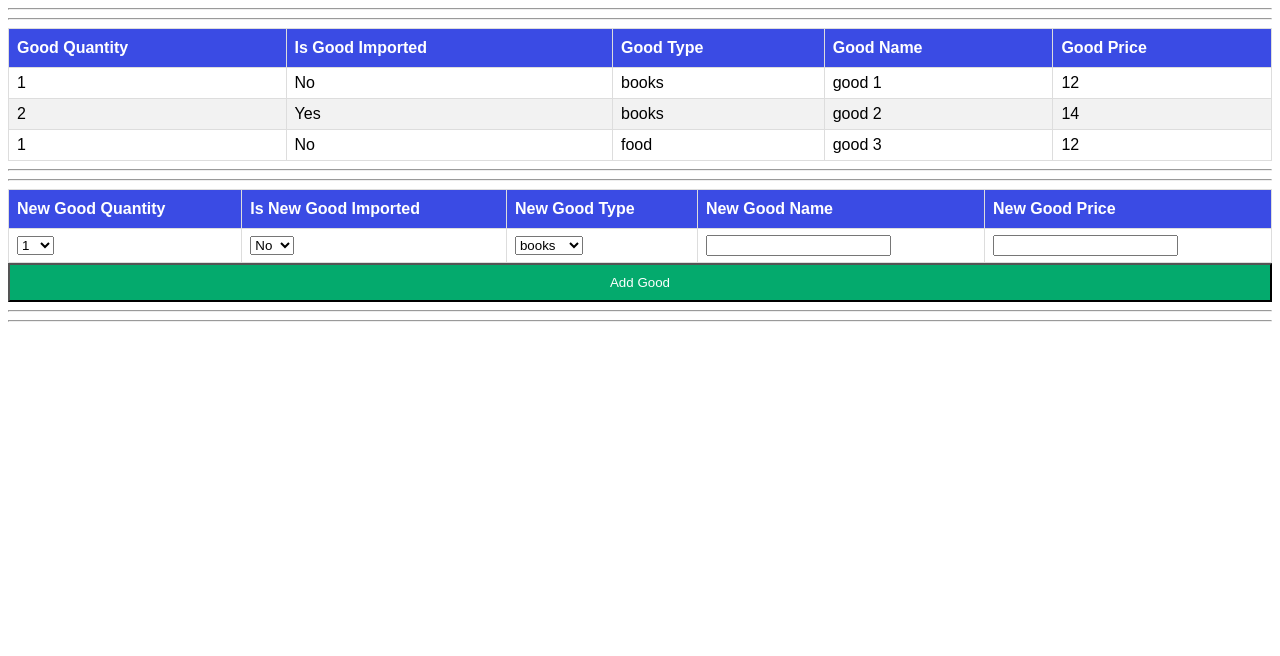
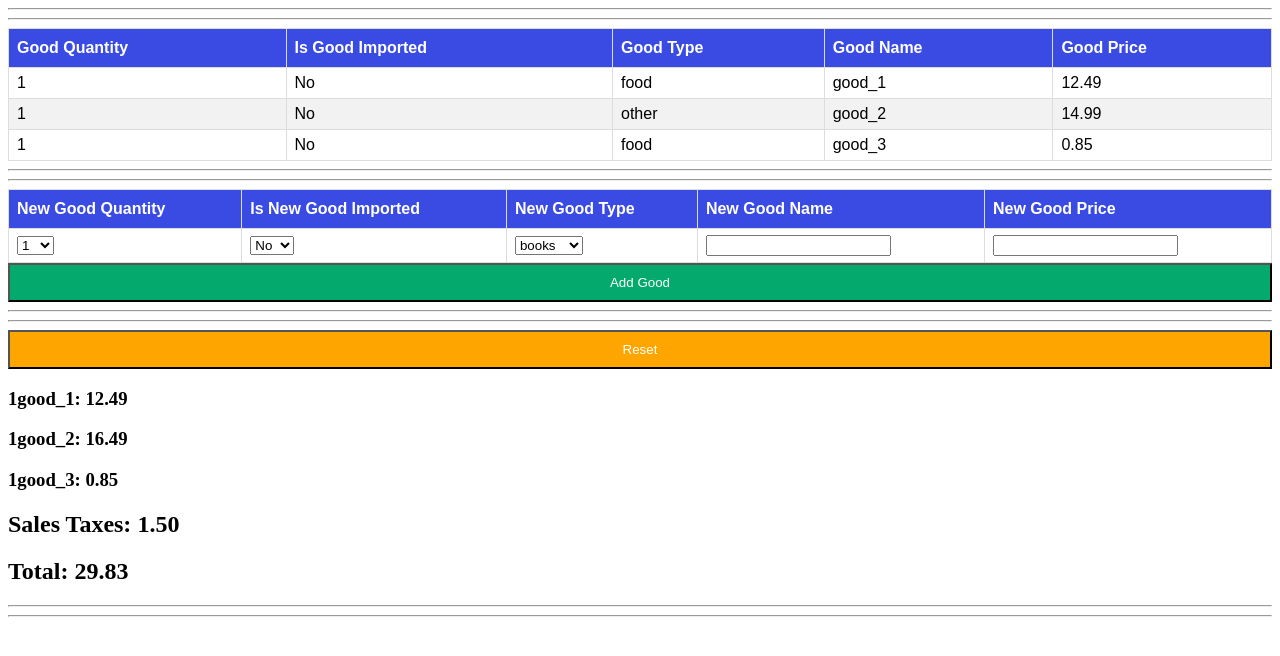
Before and after one commit to 12345126/ed13gqe, a React (Create React App) app: page / in a window 1280 px wide. Shown: the top 656 px of the page. Built offline with nearby package versions, Linux system fonts and the light colour scheme.

Commit message:
added goods details/result component

```diff
--- a/src/App.tsx
+++ b/src/App.tsx
@@ -1,29 +1,48 @@
+import useArray from './customHooks/useArray';
 import { GoodClass } from './modules/Good';
 import { GoodsList } from './components/GoodsList';
-import useArray from './customHooks/useArray';
 import { GoodAdder } from './components/GoodAdder';
+import { GoodsDetails } from './components/GoodsDetails';
 
 export const App = () => {
 
   const goodsInitialArray: GoodClass[] = []
 
   const good1 = new GoodClass()
-  good1.currentName = 'good 1'
-  good1.currentPrice = 12
+  good1.currentName = 'good_1'
+  good1.currentPrice = 12.49
+  good1.currentType = 'food'
   goodsInitialArray.push(good1)
 
   const good2 = new GoodClass()
-  good2.currentName = 'good 2'
-  good2.currentPrice = 14
-  good2.currentQuantity = 2
-  good2.currentIsImported = true
+  good2.currentName = 'good_2'
+  good2.currentPrice = 14.99
+  good2.currentType = 'other'
   goodsInitialArray.push(good2)
 
   const good3 = new GoodClass()
-  good3.currentName = 'good 3'
-  good3.currentPrice = 12
-  good3.currentType = GoodClass.validTypes[1]
+  good3.currentName = 'good_3'
+  good3.currentPrice = 0.85
+  good3.currentType = 'food'
   goodsInitialArray.push(good3)
+
+  // const good1 = new GoodClass()
+  // good1.currentName = 'good 1'
+  // good1.currentPrice = 12
+  // goodsInitialArray.push(good1)
+
+  // const good2 = new GoodClass()
+  // good2.currentName = 'good 2'
+  // good2.currentPrice = 14
+  // good2.currentQuantity = 2
+  // good2.currentIsImported = true
+  // goodsInitialArray.push(good2)
+
+  // const good3 = new GoodClass()
+  // good3.currentName = 'good 3'
+  // good3.currentPrice = 12
+  // good3.currentType = GoodClass.validTypes[1]
+  // goodsInitialArray.push(good3)
 
   const { array: goods, set:setGood, push:addGood, clear:removeAllGoods } = useArray(goodsInitialArray)
 
@@ -33,6 +52,7 @@ export const App = () => {
     <hr/><hr/>
     <GoodAdder addGood={addGood}/>
     <hr /><hr />
-
+    <GoodsDetails goods={goods} removeAllGoods={removeAllGoods}/>
+    <hr /><hr />
   </>)
 }
--- /dev/null
+++ b/src/components/GoodsDetails.tsx
@@ -0,0 +1,48 @@
+import { FC, useState } from "react"
+import { GoodClass } from "../modules/Good"
+
+
+interface GoodsDetailsInterface{
+    goods: Array<GoodClass>,
+    removeAllGoods: () => void
+}
+
+export const GoodsDetails: FC<GoodsDetailsInterface> = (props) => {
+    const { goods, removeAllGoods } = props
+    const [isShownDetails, setIsShownDetails] = useState((goods.length !== 0))
+
+    const reset = () => {
+        removeAllGoods()
+        setIsShownDetails(false)
+    }
+
+    const displayResult = () => {
+        setIsShownDetails(true)
+    }
+
+    return <div>
+        {(isShownDetails) ?
+            <button className='success-btn' style={{backgroundColor:'orange'}} onClick={reset}>Reset</button>
+            : <button className='success-btn' disabled={!(goods.length)} onClick={displayResult}>Result</button>}
+        {(isShownDetails) ? displayGoodsDetails(goods) : <></>}
+    </div>
+}
+
+const displayGoodsDetails = (goods: Array<GoodClass>) => {
+    let goodsTotalTaxes = 0
+    let goodsTotalPriceAfterTax = 0
+    return <div>
+        {goods.map((good) => {
+        //@ts-ignore
+            goodsTotalPriceAfterTax += parseFloat(good.priceAfterTex)
+            goodsTotalTaxes += ((good.taxRatio/100)) * good.currentPrice
+            return (<h3 key={good.currentName}>
+                {good.currentQuantity}
+                {good.currentIsImported ? 'Imported' : ''}
+                {good.currentName}: {good.priceAfterTex}
+            </h3>)
+        })}
+        <h2>Sales Taxes: {goodsTotalTaxes.toFixed(2)}</h2>
+        <h2>Total: {goodsTotalPriceAfterTax.toFixed(2)}</h2>
+    </div>
+}
--- a/src/generalStyles.css
+++ b/src/generalStyles.css
@@ -33,3 +33,7 @@ td {
   background-color: #04aa6d;
   color: white;
 }
+
+.success-btn:disabled {
+  background-color: gray;
+}
--- a/src/modules/Good.ts
+++ b/src/modules/Good.ts
@@ -13,7 +13,7 @@ export class GoodClass{
     static readonly nameMaxLength = 10
     private name:string
 
-    static readonly minPrice = 1
+    static readonly minPrice = 0.5
     static readonly maxPrice = 1000
     private price:number
 
```
